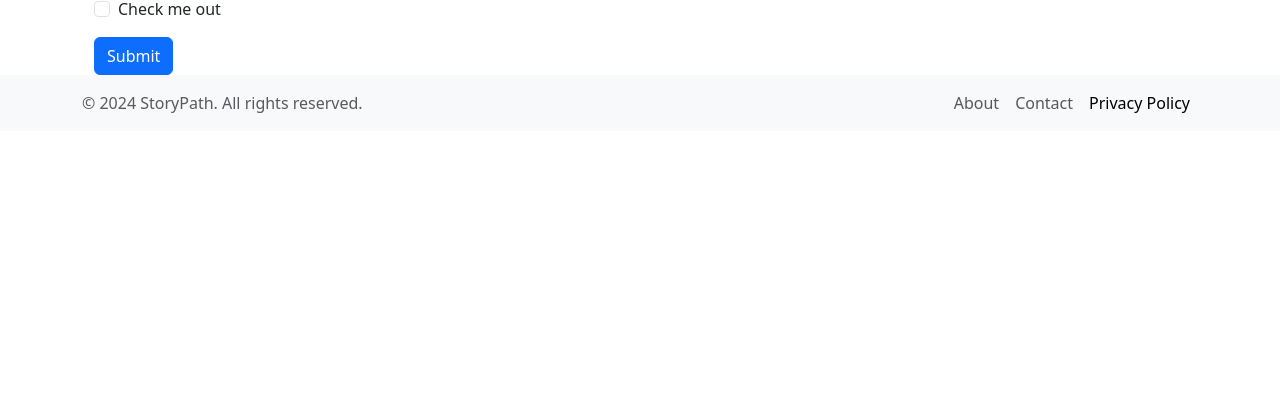
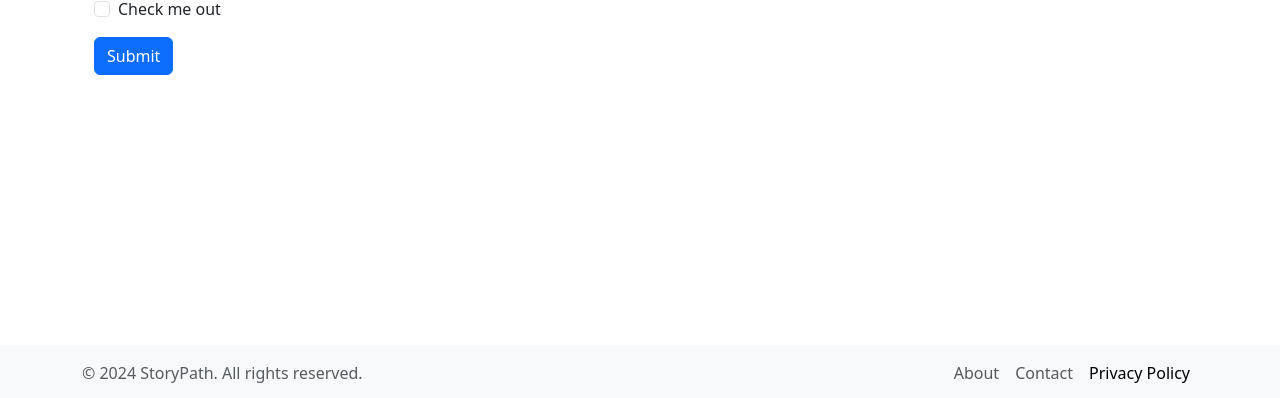
Before and after one commit to thanghoang7020202/storypath, a React (Vite) app: page /privacy in a window 1280 px wide. Shown: the part 399-797 px from the top of the page. Built offline with nearby package versions, Linux system fonts and the light colour scheme; no server answers.

Commit message:
fix style so that the footer always at the bottom (space between the footer and the bottom is 0)

```diff
--- /dev/null
+++ b/src/App.css
@@ -0,0 +1,24 @@
+html, body {
+    height: 100%;
+    margin: 0;
+  }
+
+  #root {
+    display: flex;
+    flex-direction: column;
+    min-height: 100vh;
+  }
+
+  .wrapper {
+    flex: 1;
+  }
+
+  .footer {
+    margin-top: auto;
+    padding: 1rem;
+    background-color: #f8f9fa;
+    text-align: center;
+    position: relative;
+    width: 100%;
+    bottom: 0;
+  }
--- a/src/App.jsx
+++ b/src/App.jsx
@@ -24,6 +24,9 @@ import PrivacyPolicy from './components/PrivacyPolicy';
 
 // Importing API functions from api.js
 import { getProjects, addProject, updateProject, deleteProject } from './api';
+
+// Importing custom CSS for sticky footer
+import './App.css';  // Make sure to import your CSS file where the sticky footer is defined
 
 function App() {
   const headerLinks = [
@@ -78,8 +81,9 @@ function App() {
 
   return (
     <Router>
-      <div>
+      <div id="root">
         <Header brandText="STORYPATH" headerLinks={headerLinks} />
+        <div className="wrapper">
           <div className="container mt-5">
             <ProjectsContext.Provider value={projects}>
               <Routes>
@@ -99,7 +103,8 @@ function App() {
               </Routes>
             </ProjectsContext.Provider>
           </div>
-        <Footer footerLinks={footerLinks} />
+        </div>
+        <Footer footerLinks={footerLinks} className="footer" />
       </div>
     </Router>
   );
```
Lines whose indentation alone changed are shown as unchanged.
